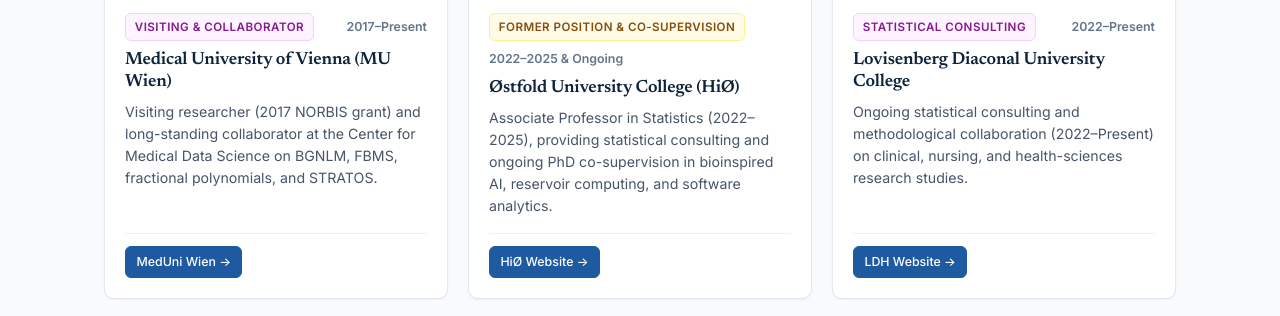
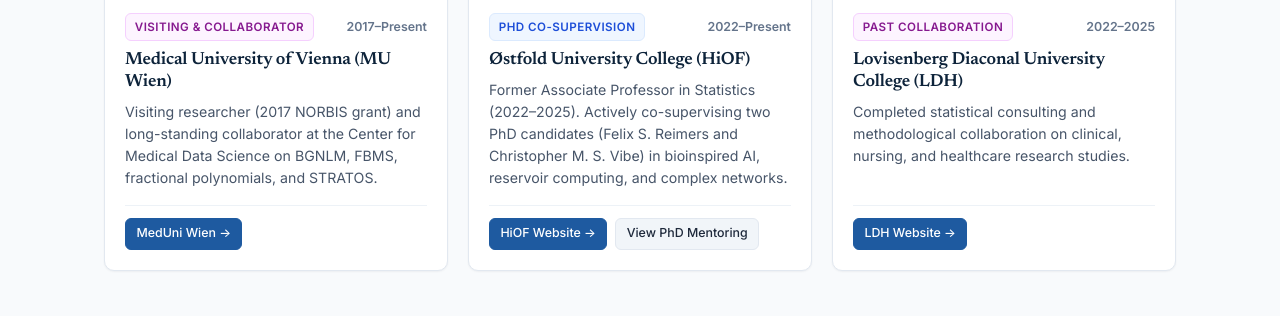
Before and after one commit to aliaksah/portfolio, a plain HTML site: page projects.html in a window 1280 px wide. Shown: the part 907-1223 px from the top of the page. Drawn offline with Linux system fonts and the light colour scheme.

Commit message:
Update Lovisenberg to completed collaboration and emphasize active HiOF PhD co-supervision

```diff
--- a/projects.html
+++ b/projects.html
@@ -149,18 +149,19 @@
 
                     <article class="partner-card" data-category="institution">
                         <div class="partner-logo-box">
-                            <img src="assets/logos/hiof.svg" alt="Østfold University College (HiØ) logo" class="logo-wide">
+                            <img src="assets/logos/hiof.svg" alt="Østfold University College (HiOF) logo" class="logo-wide">
                         </div>
                         <div class="partner-meta">
-                            <span class="pub-type-badge badge-preprint">Former Position &amp; Co-Supervision</span>
-                            <span class="partner-period">2022–2025 &amp; Ongoing</span>
+                            <span class="pub-type-badge badge-journal">PhD Co-Supervision</span>
+                            <span class="partner-period">2022–Present</span>
                         </div>
-                        <h3 class="partner-title">Østfold University College (HiØ)</h3>
+                        <h3 class="partner-title">Østfold University College (HiOF)</h3>
                         <p class="partner-desc">
-                            Associate Professor in Statistics (2022–2025), providing statistical consulting and ongoing PhD co-supervision in bioinspired AI, reservoir computing, and software analytics.
+                            Former Associate Professor in Statistics (2022–2025). Actively co-supervising two PhD candidates (Felix S. Reimers and Christopher M. S. Vibe) in bioinspired AI, reservoir computing, and complex networks.
                         </p>
                         <div class="partner-links">
-                            <a href="https://www.hiof.no/english/" class="btn-pill primary" target="_blank" rel="noopener">HiØ Website &rarr;</a>
+                            <a href="https://www.hiof.no/english/" class="btn-pill primary" target="_blank" rel="noopener">HiOF Website &rarr;</a>
+                            <a href="teaching.html#phd" class="btn-pill">View PhD Mentoring</a>
                         </div>
                     </article>
 
@@ -169,12 +170,12 @@
                             <img src="assets/logos/ldh.svg" alt="Lovisenberg Diaconal University College (LDH) logo" class="logo-wide">
                         </div>
                         <div class="partner-meta">
-                            <span class="pub-type-badge badge-conf">Statistical Consulting</span>
-                            <span class="partner-period">2022–Present</span>
+                            <span class="pub-type-badge badge-conf">Past Collaboration</span>
+                            <span class="partner-period">2022–2025</span>
                         </div>
-                        <h3 class="partner-title">Lovisenberg Diaconal University College</h3>
+                        <h3 class="partner-title">Lovisenberg Diaconal University College (LDH)</h3>
                         <p class="partner-desc">
-                            Ongoing statistical consulting and methodological collaboration (2022–Present) on clinical, nursing, and health-sciences research studies.
+                            Completed statistical consulting and methodological collaboration on clinical, nursing, and healthcare research studies.
                         </p>
                         <div class="partner-links">
                             <a href="https://www.ldh.no/english" class="btn-pill primary" target="_blank" rel="noopener">LDH Website &rarr;</a>
```
Also changed, not shown: teaching.html (+2 -2 lines).
